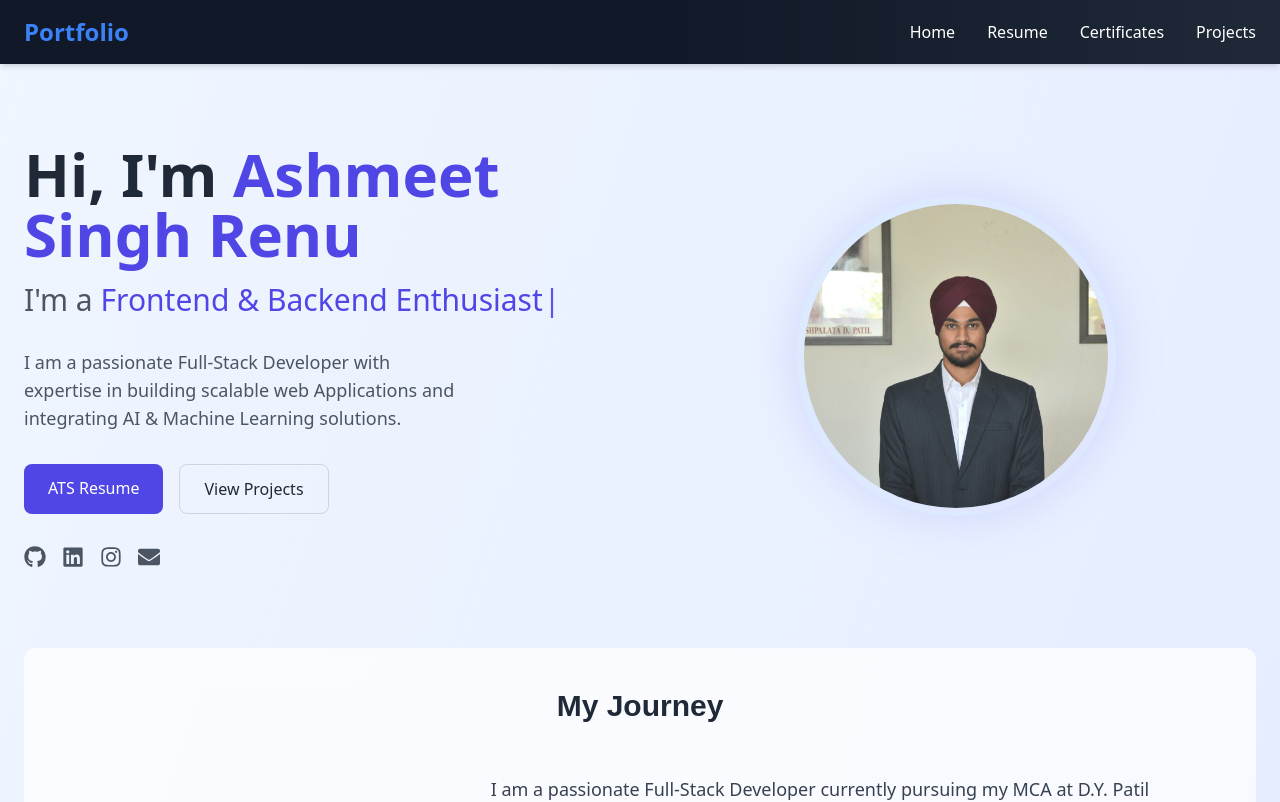
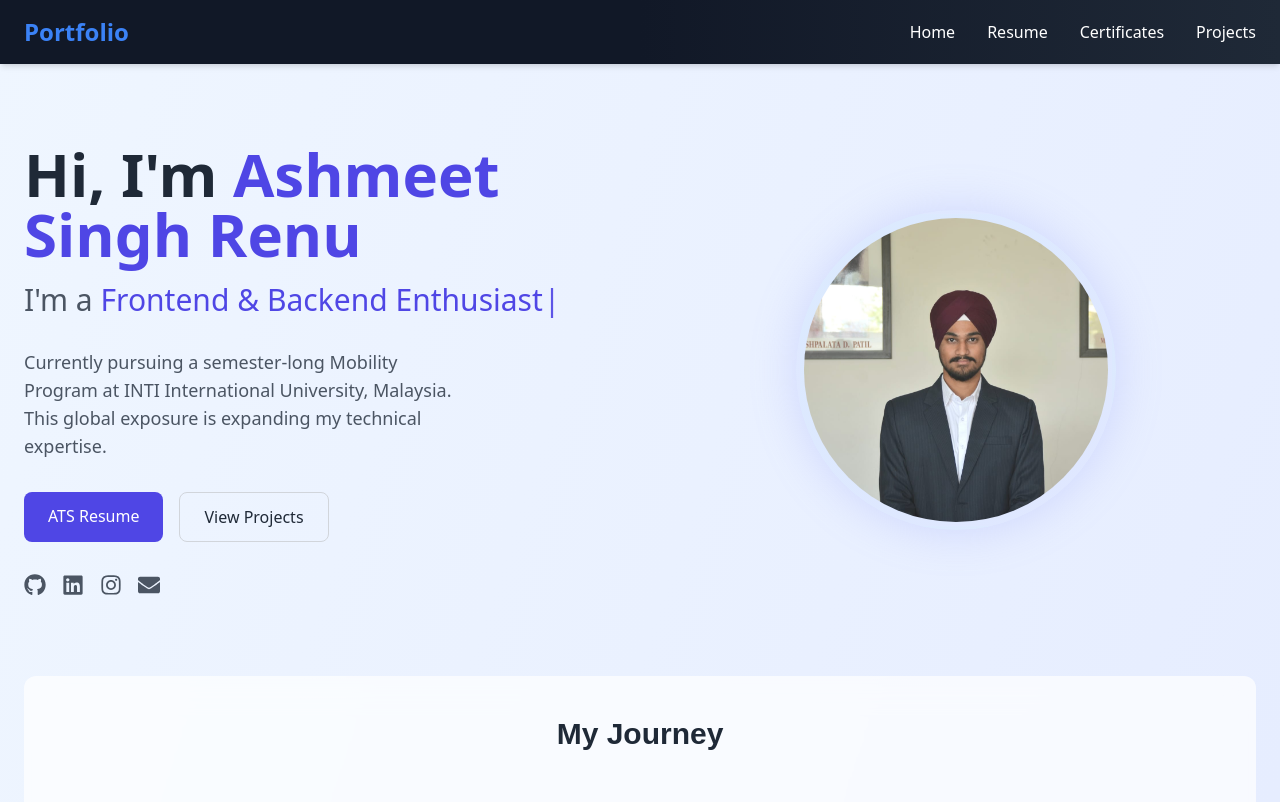
Before and after one commit to ASHMEETSINGHRENU/Portfolio, a React (Create React App) app: page /home in a window 1280 px wide. Shown: the top 802 px of the page. Built offline with nearby package versions, Linux system fonts and the light colour scheme.

Commit message:
updated codes

```diff
--- a/src/pages/home.js
+++ b/src/pages/home.js
@@ -82,7 +82,7 @@ const Home = () => {
               transition={{ duration: 0.5, delay: 0.2 }}
               className="mt-4 md:mt-6 text-base md:text-lg text-gray-600 max-w-md text-center md:text-left mx-auto md:mx-0"
             >
-              I am a passionate Full-Stack Developer with expertise in building scalable web Applications and integrating AI & Machine Learning solutions.
+            Currently pursuing a semester-long Mobility Program at INTI International University, Malaysia. This global exposure is expanding my technical expertise.
             </motion.p>
 
             {/* Buttons */}
```
